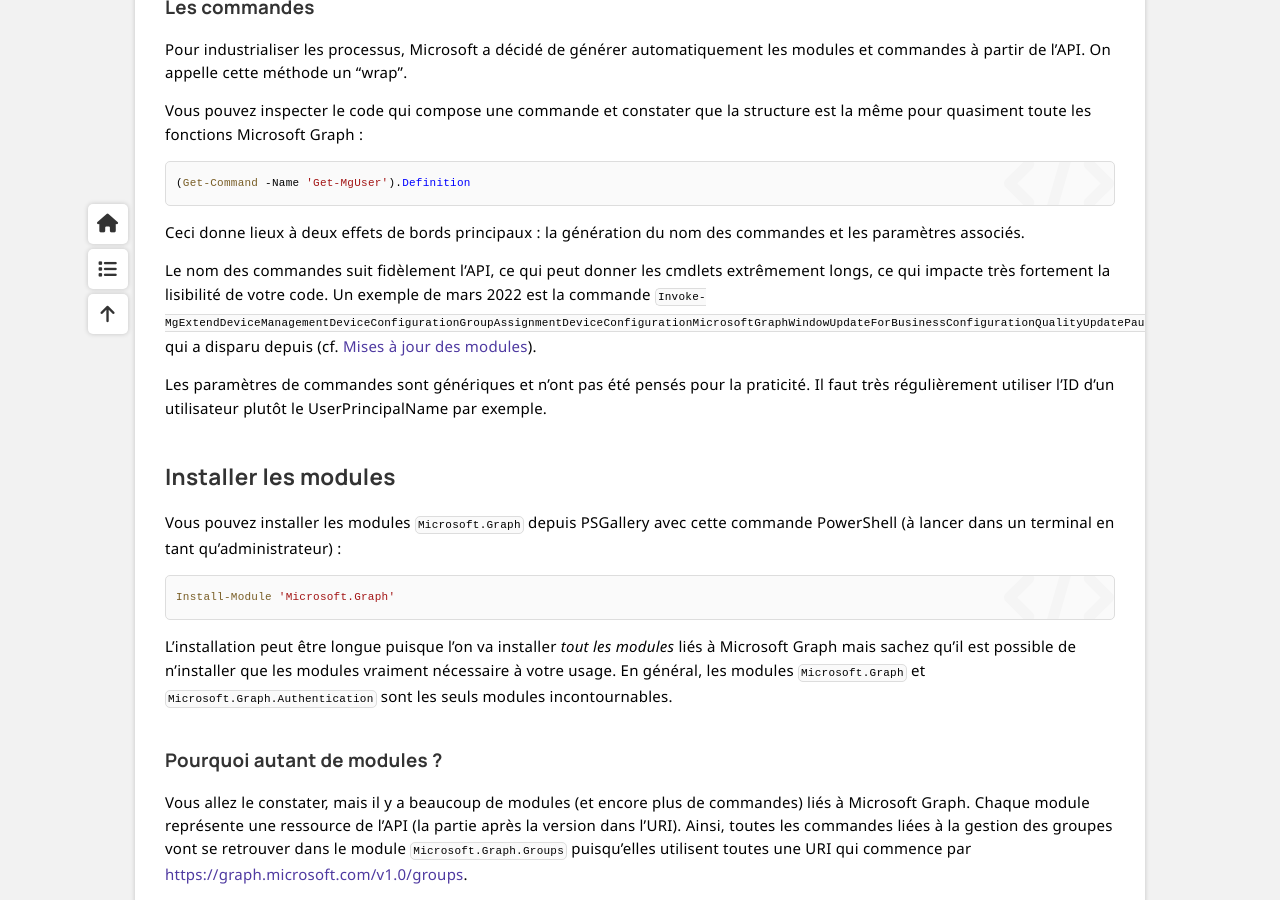
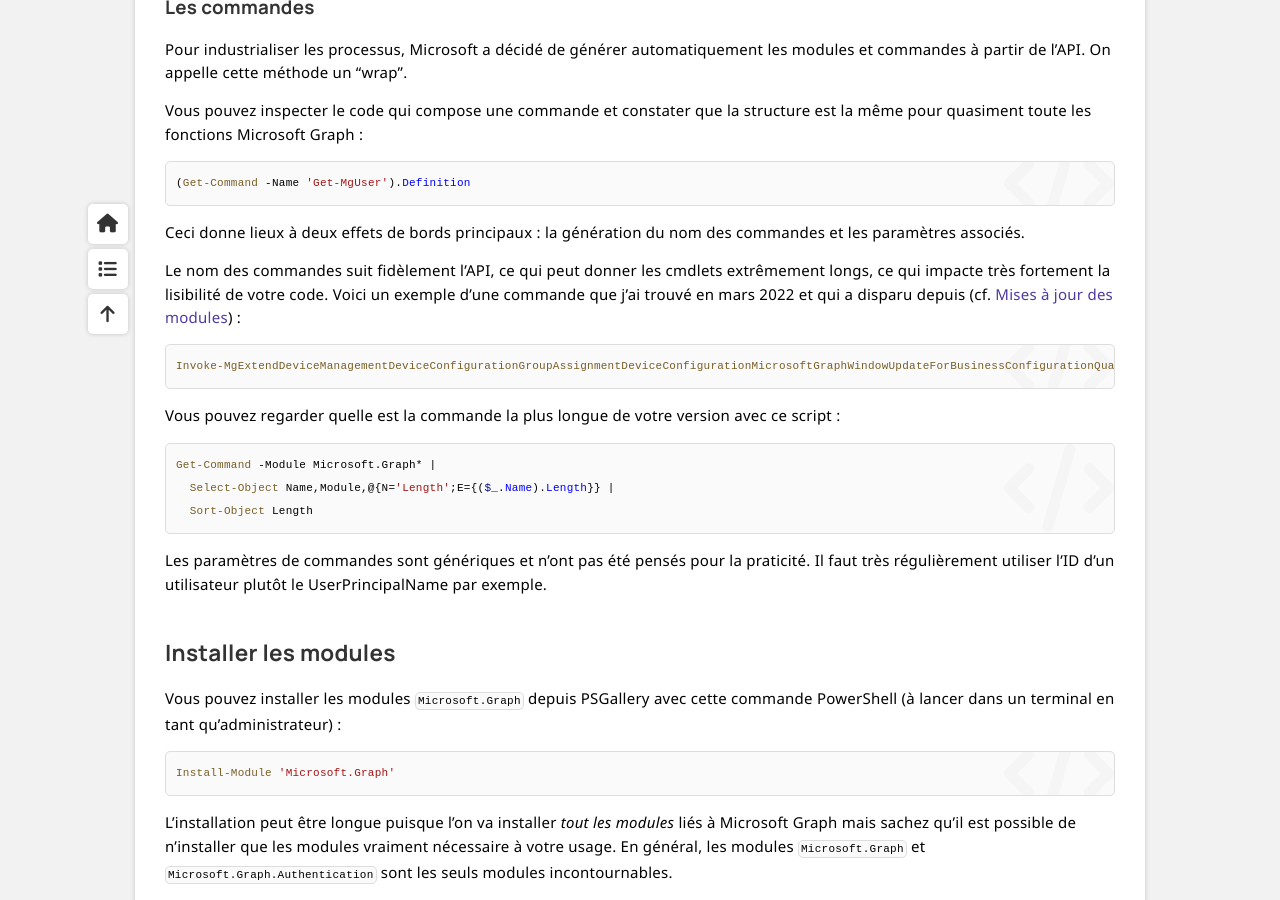
Before and after one commit to leobouard/leobouard.github.io, a Jekyll site: the page built from _posts/2023-09-17-cours-msgraph-004.md, in a window 1280 px wide and 900 px high, scrolled down 994 px. Built offline with Jekyll 4.4.1, drawn with Linux system fonts in a browser that asks for light colours; nearby versions of some CDN libraries; some web fonts are replaced.

Commit message:
Update 2023-09-17-cours-msgraph-004.md

````diff
--- a/_posts/2023-09-17-cours-msgraph-004.md
+++ b/_posts/2023-09-17-cours-msgraph-004.md
@@ -43,7 +43,19 @@
 
 Ceci donne lieux à deux effets de bords principaux : la génération du nom des commandes et les paramètres associés.
 
-Le nom des commandes suit fidèlement l'API, ce qui peut donner les cmdlets extrêmement longs, ce qui impacte très fortement la lisibilité de votre code. Un exemple de mars 2022 est la commande `Invoke-MgExtendDeviceManagementDeviceConfigurationGroupAssignmentDeviceConfigurationMicrosoftGraphWindowUpdateForBusinessConfigurationQualityUpdatePause`, qui a disparu depuis (cf. [Mises à jour des modules](#mises-a-jour-des-modules)).
+Le nom des commandes suit fidèlement l'API, ce qui peut donner les cmdlets extrêmement longs, ce qui impacte très fortement la lisibilité de votre code. Voici un exemple d'une commande que j'ai trouvé en mars 2022 et qui a disparu depuis (cf. [Mises à jour des modules](#mises-a-jour-des-modules)) :
+
+```powershell
+Invoke-MgExtendDeviceManagementDeviceConfigurationGroupAssignmentDeviceConfigurationMicrosoftGraphWindowUpdateForBusinessConfigurationQualityUpdatePause
+```
+
+Vous pouvez regarder quelle est la commande la plus longue de votre version avec ce script :
+
+```powershell
+Get-Command -Module Microsoft.Graph* |
+  Select-Object Name,Module,@{N='Length';E={($_.Name).Length}} |
+  Sort-Object Length
+```
 
 Les paramètres de commandes sont génériques et n'ont pas été pensés pour la praticité. Il faut très régulièrement utiliser l'ID d'un utilisateur plutôt le UserPrincipalName par exemple.
 
````
